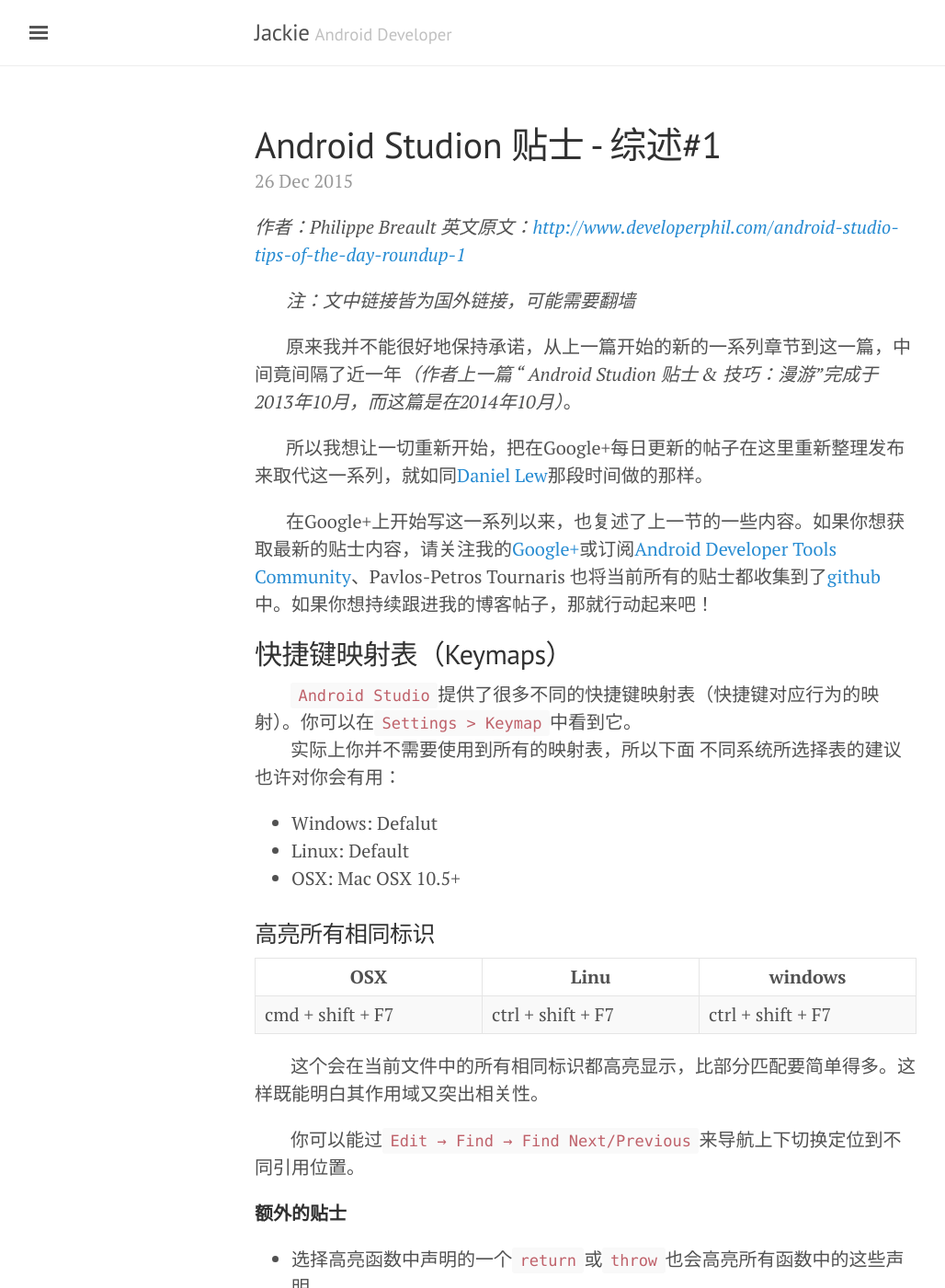
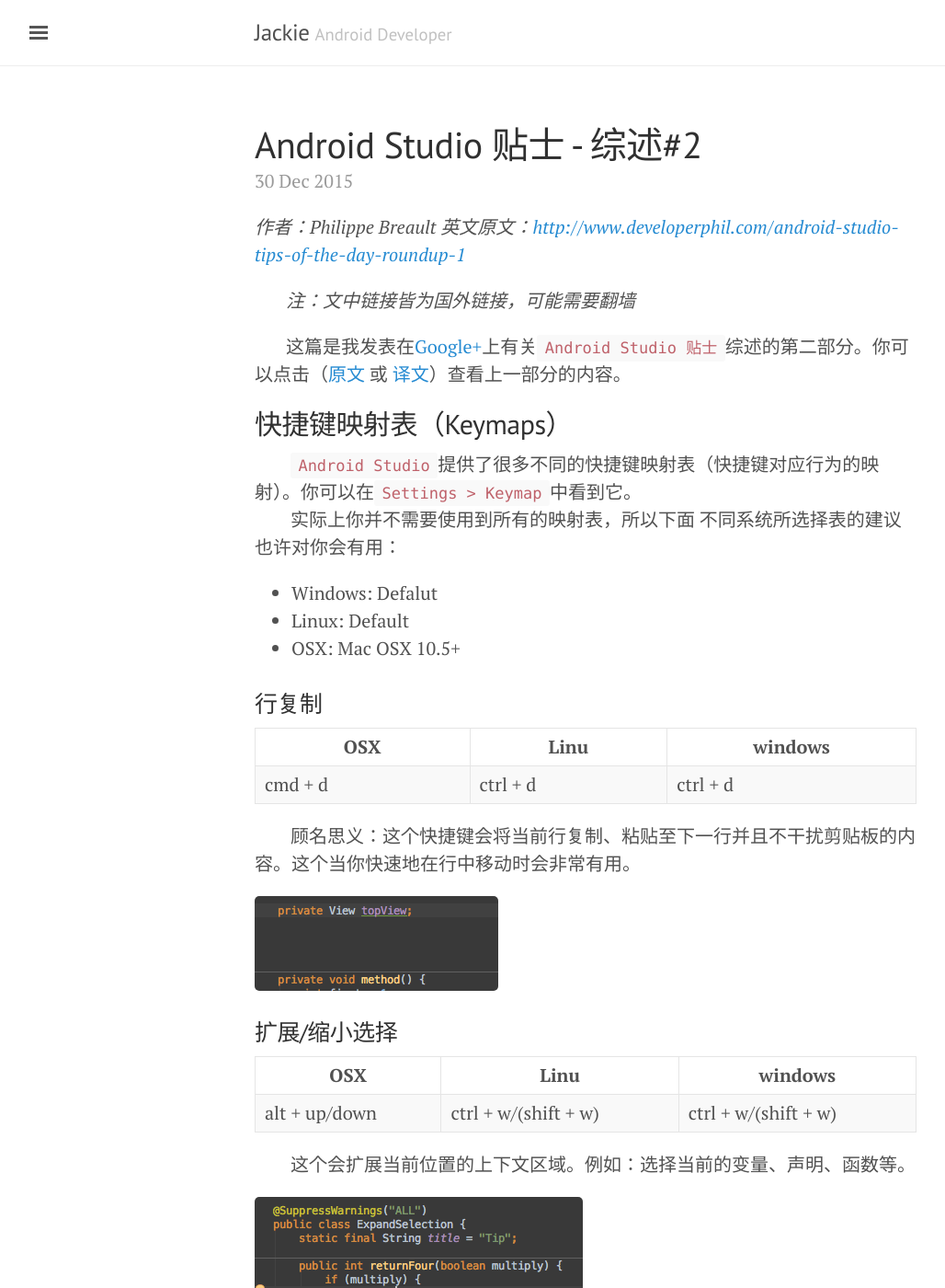
Before and after one commit to Jackie880823/Jackie880823.github.io, a Jekyll site: the page built from index.html, in a window 1280 px wide and 1400 px high. Shown: the whole window at 92% size, without its empty margins (3-1031 px from the left). Built offline with Jekyll 4.4.1, drawn with Linux system fonts in a browser that asks for light colours; the list of posts is cut into pages by our own code; some of the changed text lies outside the part shown.

Commit message:
add tips 2

```diff
--- a/_posts/2015-12-26-Android Studio Tips Of the Day - Roundup #1.md
+++ b/_posts/2015-12-26-Android Studio Tips Of the Day - Roundup #1.md
@@ -1,6 +1,6 @@
 ---
 layout: post
-title: Android Studion 贴士 - 综述#1
+title: Android Studio 贴士 - 综述#1
 ---
 *作者：Philippe Breault  英文原文：[http://www.developerphil.com/android-studio-tips-of-the-day-roundup-1](http://www.developerphil.com/android-studio-tips-of-the-day-roundup-1)*
 
--- /dev/null
+++ b/_posts/2015-12-30-Android Studio Tips Of the Day - Roundup #2.md
@@ -0,0 +1,146 @@
+---
+layout: post
+title: Android Studio 贴士 - 综述#2
+---
+*作者：Philippe Breault  英文原文：[http://www.developerphil.com/android-studio-tips-of-the-day-roundup-1](http://www.developerphil.com/android-studio-tips-of-the-day-roundup-1)*
+
+*&#160;&#160;&#160;&#160;&#160;&#160;&#160;注：文中链接皆为国外链接，可能需要翻墙*
+
+&#160;&#160;&#160;&#160;&#160;&#160;&#160;这篇是我发表在[Google+](https://plus.google.com/+PhilippeBreault/)上有关`Android Studio 贴士`综述的第二部分。你可以点击（[原文](http://www.developerphil.com/android-studio-tips-of-the-day-roundup-1/) 或 [译文](http://jackie880823.github.io/2015/12/26/Android%20Studio%20Tips%20Of%20the%20Day%20-%20Roundup%20%231/)）查看上一部分的内容。
+
+
+##快捷键映射表（Keymaps）
+
+&#160;&#160;&#160;&#160;&#160;&#160;&#160;&#160;`Android Studio`提供了很多不同的快捷键映射表（快捷键对应行为的映射）。你可以在`Settings > Keymap`中看到它。
+&#160;&#160;&#160;&#160;&#160;&#160;&#160;&#160;实际上你并不需要使用到所有的映射表，所以下面
+不同系统所选择表的建议也许对你会有用：
+
+* Windows: Defalut
+* Linux: Default
+* OSX: Mac OSX 10.5+
+
+###行复制
+
+|   OSX   |   Linu   | windows  |
+|---------|----------|----------|
+| cmd + d | ctrl + d | ctrl + d |
+
+&#160;&#160;&#160;&#160;&#160;&#160;&#160;&#160;顾名思义：这个快捷键会将当前行复制、粘贴至下一行并且不干扰剪贴板的内容。这个当你快速地在行中移动时会非常有用。
+
+![行复制](https://github.com/Jackie880823/Jackie880823.github.io/blob/master/img/android-studio-tips-of-the-day-roundup-2/11-duplicate_lines.gif?raw=true)
+
+###扩展/缩小选择
+
+|      OSX      |         Linu         |       windows        |
+|---------------|----------------------|----------------------|
+| alt + up/down | ctrl + w/(shift + w) | ctrl + w/(shift + w) |
+
+&#160;&#160;&#160;&#160;&#160;&#160;&#160;&#160;这个会扩展当前位置的上下文区域。例如：选择当前的变量、声明、函数等。
+
+![扩展/缩小选择](https://github.com/Jackie880823/Jackie880823.github.io/blob/master/img/android-studio-tips-of-the-day-roundup-2/12-expand_shrink_selection.gif?raw=true)
+
+###包围代码
+
+|      OSX      |      Linu      |    windows     |
+|---------------|----------------|----------------|
+| cmd + alt + t | ctrl + alt + t | ctrl + alt + t |
+
+&#160;&#160;&#160;&#160;&#160;&#160;&#160;&#160;常用于包裹代码块到其它作用域中。通常是：`if、loop、try-catch或runnable`等组件.
+
+&#160;&#160;&#160;&#160;&#160;&#160;&#160;&#160;如果没有选择代码，会包裹光标所在行。
+
+![包围代码](https://github.com/Jackie880823/Jackie880823.github.io/blob/master/img/android-studio-tips-of-the-day-roundup-2/13-surround_with.gif?raw=true)
+
+###近期文档
+
+|   OSX   |   Linu   | windows  |
+|---------|----------|----------|
+| cmd + e | ctrl + e | ctrl + e |
+
+&#160;&#160;&#160;&#160;&#160;&#160;&#160;&#160;用这个快捷键，你可能得到可检索的近期打开过的文档列表。
+
+![近期文档](https://github.com/Jackie880823/Jackie880823.github.io/blob/master/img/android-studio-tips-of-the-day-roundup-2/14-recents.gif?raw=ture)
+
+###现场样板
+
+|   OSX   |   Linu   | windows  |
+|---------|----------|----------|
+| cmd + j | ctrl + j | ctrl + j |
+
+&#160;&#160;&#160;&#160;&#160;&#160;&#160;&#160;现场样板是一种快速插入代码块的方式，有趣的是现场样板可以智能地实现参数并引导你以参数形式插入代码。
+
+**额外贴士**
+
+* 如果你知道它的缩写就可以不用这个快捷键，只需要输入正确的缩写再用`Tab`键确认即可。
+
+![现场样板](https://github.com/Jackie880823/Jackie880823.github.io/blob/master/img/android-studio-tips-of-the-day-roundup-2/15-live_templates.gif?raw=true)
+
+###补全组件
+
+|         OSX         |        Linu          |       windows        |
+|---------------------|----------------------|----------------------|
+| cmd + shift + enter | ctrl + shift + enter | ctrl + shift + enter |
+
+&#160;&#160;&#160;&#160;&#160;&#160;&#160;&#160;用于补全组件缺失的代码，通常用于以下几种情况：
+
+*  如果你没有在行尾添加分号，在行尾添加分号；
+*  在`if、while或for`圆括号后添加花括号；
+*  在函数声明后添加花括号。
+
+**额外贴士**
+
+* 如果组件是已编定完整，就会跳入下一行，即使光标不在当前行的最后一个字符的位置。
+
+![补全组件](https://github.com/Jackie880823/Jackie880823.github.io/blob/master/img/android-studio-tips-of-the-day-roundup-2/16-completestatement.gif?raw=true)
+
+###最后编辑的位置
+
+|           OSX           |          Linu            |         windows          |
+|-------------------------|--------------------------|--------------------------|
+| cmd + shift + backspace | ctrl + shift + backspace | ctrl + shift + backspace |
+
+&#160;&#160;&#160;&#160;&#160;&#160;&#160;&#160;这个会引导你跳至你最后一次编辑的位置。这个区别于导航栏中的箭头工具，在这个工具包含了你编辑和打开浏览的历史。
+
+![最后编辑的位置](https://github.com/Jackie880823/Jackie880823.github.io/blob/master/img/android-studio-tips-of-the-day-roundup-2/17-navigate-previous-changes.gif?raw=true)
+
+###合并行
+
+|        OSX       |      Linu        |      windows     |
+|------------------|------------------|------------------|
+| ctrl + shift + j | ctrl + shift + j | ctrl + shift + j |
+
+&#160;&#160;&#160;&#160;&#160;&#160;&#160;&#160;这个不仅仅是在模仿删除！它同时还保留了以下规则：
+
+* 合并两个行注释删除无效的`//`；
+* 合并多个字符串会删除之间的`+`号和双引号；
+* 连接作用域和作业
+
+**额外贴士**
+
+* 如果你选择了多行字符，将会把这些字符合并成一行。
+
+![合并行](https://github.com/Jackie880823/Jackie880823.github.io/blob/master/img/android-studio-tips-of-the-day-roundup-2/18-joinlines.gif?raw=true)
+
+###选择进入
+
+|    OSX   |  Linu    |  windows |
+|----------|----------|----------|
+| alt + f1 | alt + f1 | alt + f1 |
+
+&#160;&#160;&#160;&#160;&#160;&#160;&#160;&#160;选择当前位置所在的位置，依本人遇见在打开项目结构和和浏览文件中是最有用的快捷键了。提示 每个行为的前缀的编号和文字都能使用你快速地执行这个操作。
+
+&#160;&#160;&#160;&#160;&#160;&#160;&#160;&#160;通常，在Mac电脑上时我都会使用`Alt + F1`打开项目视图和用`Alt + F1 + 8`在文件夹中显示这个文件。
+
+&#160;&#160;&#160;&#160;&#160;&#160;&#160;&#160;你可以从文件或者项目视图中直接调用这个快捷键。
+
+![选择进入](https://github.com/Jackie880823/Jackie880823.github.io/blob/master/img/android-studio-tips-of-the-day-roundup-2/19-select-in.gif?raw=true)
+
+###展开/移除包围
+
+|          OSX         |        Linu           |         windows       |
+|----------------------|-----------------------|-----------------------|
+| cmd + shift + delete | ctrl + shift + delete | ctrl + shift + delete |
+
+&#160;&#160;&#160;&#160;&#160;&#160;&#160;&#160;这个可以用于移除一个`if、while、try/catch甚至runnable`等组件。直接与**包围代码**这个快捷键相对。
+
+![展开移除包围](https://github.com/Jackie880823/Jackie880823.github.io/blob/master/img/android-studio-tips-of-the-day-roundup-2/20-unwrap.gif?raw=true)
```
